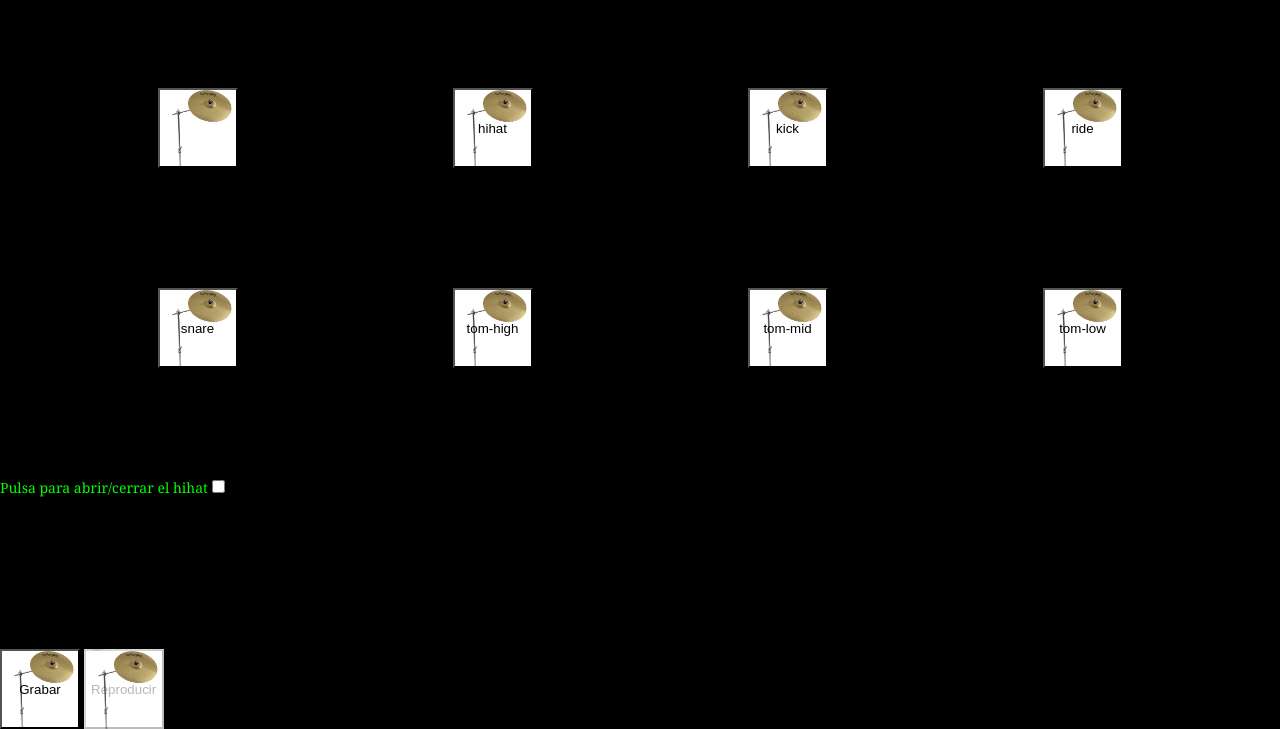
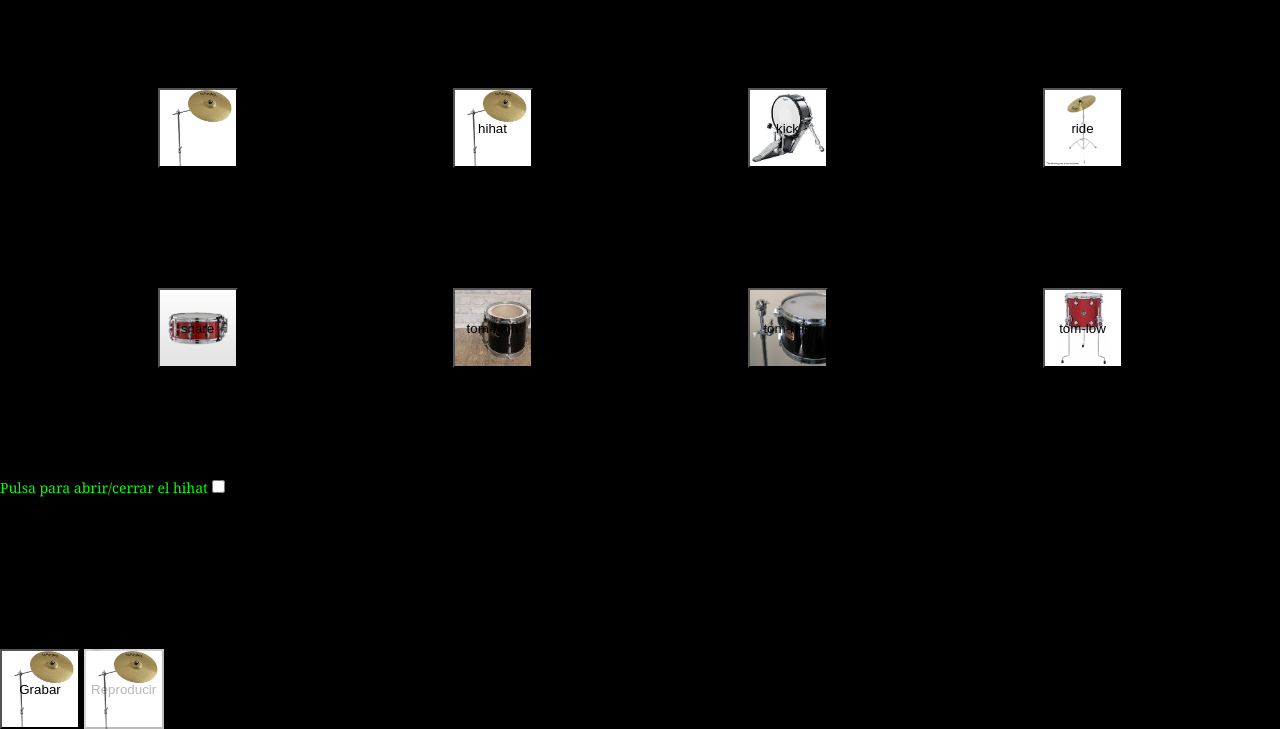
Before and after one commit to JoseM-Alcazar/Proyecto-Batery, a plain HTML site: page index.html in a window 1280 px wide. Shown: the part 110-839 px from the top of the page. Drawn offline with Linux system fonts and the light colour scheme.

Commit message:
Concordar nombre instrumento e imagen

```diff
--- a/index.html
+++ b/index.html
@@ -26,22 +26,22 @@
         </button>
       </li>
       <li>
-        <button class="btn" onClick="reproducir(soundSelect(`d`))">kick</button>
+        <button  id="kick" class="btn" onClick="reproducir(soundSelect(`d`))">kick</button>
       </li>
       <li>
-        <button class="btn" onClick="reproducir(soundSelect(`f`))">ride</button>
+        <button id="ride" class="btn" onClick="reproducir(soundSelect(`f`))">ride</button>
       </li>
       <li>
-        <button onClick="reproducir(soundSelect(`h`))">snare</button>
+        <button id="snare"class="btn"   onClick="reproducir(soundSelect(`h`))">snare</button>
       </li>
       <li>
-        <button onClick="reproducir(soundSelect(`j`))">tom-high</button>
+        <button id="tom-high"  class="btn" onClick="reproducir(soundSelect(`j`))">tom-high</button>
       </li>
       <li>
-        <button onClick="reproducir(soundSelect(`k`))">tom-mid</button>
+        <button id="tom-mid" class="btn" onClick="reproducir(soundSelect(`k`))">tom-mid</button>
       </li>
       <li>
-        <button onClick="reproducir(soundSelect(`l`))">tom-low</button>
+        <button id="tom-low" class="btn" onClick="reproducir(soundSelect(`l`))">tom-low</button>
       </li>
     </menu>
     <article id="openClose">
--- a/styles.css
+++ b/styles.css
@@ -58,45 +58,36 @@ button {
   background-color: red;
   background-image: url(./assets/images/crash.jpg);
 }
+#kick {
+  background-image: url(./assets/images/kick.jpeg);
+}
+
+#ride { background-image: url(./assets/images/ride.jpeg);
+}
+
+#crash {background-image: url(./assets/images/crash.jpg); }
+
+#snare {
+  background-image: url(./assets/images/snare.jpg);
+}
+
+#tom-high {
+  background-image: url(./assets/images/tom-high.jpeg)
+}
+
+#tom-mid {
+  background-image: url(./assets/images/tom-mid.jpg);
+}
+
+#tom-low {
+  background-image: url(./assets/images/tom-low.jpg);
+}
+
 
 /*
-#crash {
-  height: 3rem;
-  width: 20px;
-}
 
 #hihat {
   height: 20px;
   width: 20x;
 }
-
-#kick {
-  height: 20px;
-  width: 20px;
-}
-
-#ride {
-  height: 20px;
-  width: 20px;
-}
-
-#snare {
-  height: 20px;
-  width: 20px;
-}
-
-#tomHigh {
-  height: 20px;
-  width: 20px;
-}
-
-#tomMid {
-  height: 20px;
-  width: 20px;
-}
-
-#tomLow {
-  height: 20px;
-  width: 20px;
-}
   */
```
